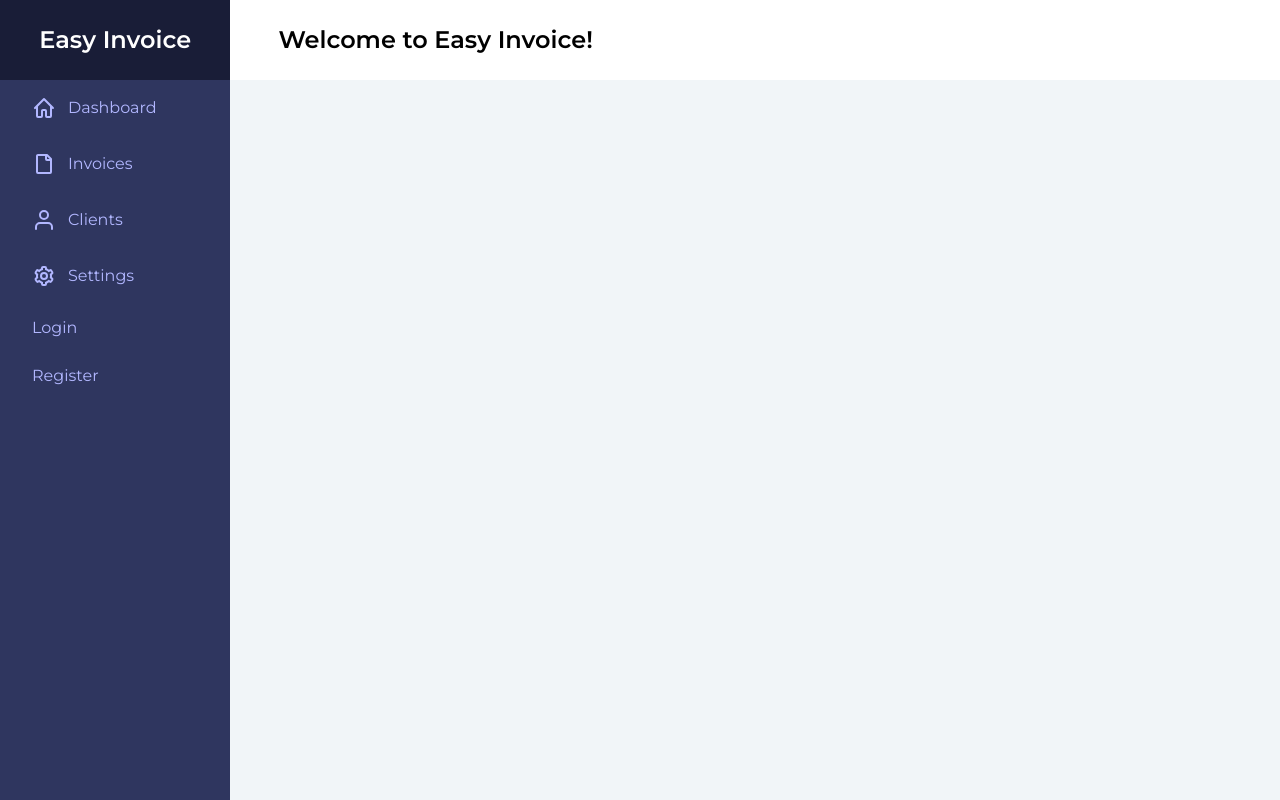
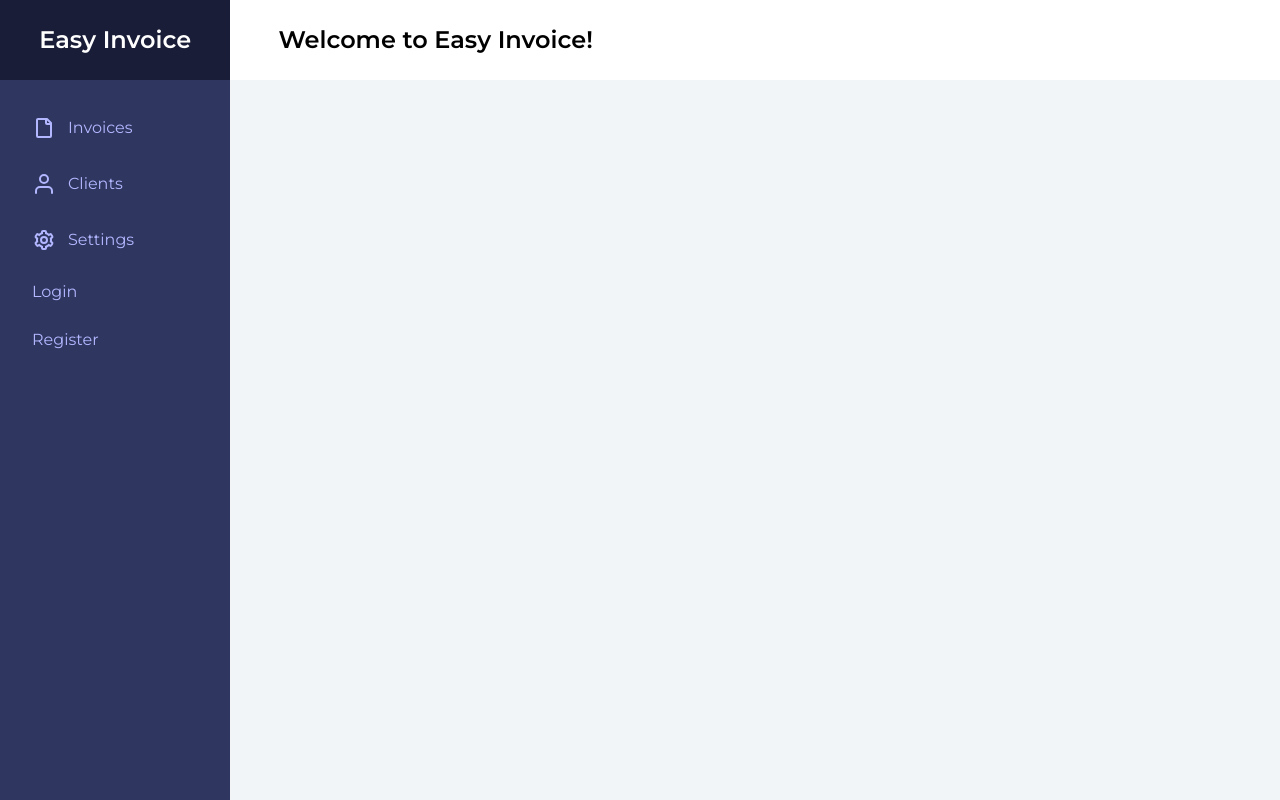
Before and after one commit to rprema/easy-invoice, an Angular app: page / in a window 1280 px wide. Built offline with nearby package versions, Linux system fonts and the light colour scheme.

Commit message:
Update menu component.

```diff
--- a/src/app/components/menu/menu.component.html
+++ b/src/app/components/menu/menu.component.html
@@ -1,14 +1,14 @@
 <nav class="sidebar-nav">
   <div class="sidebar-nav__items">
-    <div class="sidebar-nav__item">
-      <a routerLink="/dashboard" routerLinkActive="active">
-        <svg xmlns="http://www.w3.org/2000/svg" viewBox="0 0 24 24" width="24" height="24">
-          <path class="heroicon-ui"
-                d="M13 20v-5h-2v5a2 2 0 0 1-2 2H6a2 2 0 0 1-2-2v-7.59l-.3.3a1 1 0 1 1-1.4-1.42l9-9a1 1 0 0 1 1.4 0l9 9a1 1 0 0 1-1.4 1.42l-.3-.3V20a2 2 0 0 1-2 2h-3a2 2 0 0 1-2-2zm5 0v-9.59l-6-6-6 6V20h3v-5c0-1.1.9-2 2-2h2a2 2 0 0 1 2 2v5h3z"/>
-        </svg>
-        Dashboard
-      </a>
-    </div>
+<!--    <div class="sidebar-nav__item">-->
+<!--      <a routerLink="/dashboard" routerLinkActive="active">-->
+<!--        <svg xmlns="http://www.w3.org/2000/svg" viewBox="0 0 24 24" width="24" height="24">-->
+<!--          <path class="heroicon-ui"-->
+<!--                d="M13 20v-5h-2v5a2 2 0 0 1-2 2H6a2 2 0 0 1-2-2v-7.59l-.3.3a1 1 0 1 1-1.4-1.42l9-9a1 1 0 0 1 1.4 0l9 9a1 1 0 0 1-1.4 1.42l-.3-.3V20a2 2 0 0 1-2 2h-3a2 2 0 0 1-2-2zm5 0v-9.59l-6-6-6 6V20h3v-5c0-1.1.9-2 2-2h2a2 2 0 0 1 2 2v5h3z"/>-->
+<!--        </svg>-->
+<!--        Dashboard-->
+<!--      </a>-->
+<!--    </div>-->
     <div class="sidebar-nav__item">
       <a routerLink="/invoices" routerLinkActive="active">
         <svg xmlns="http://www.w3.org/2000/svg" viewBox="0 0 24 24" width="24" height="24">
--- a/src/app/components/menu/menu.component.scss
+++ b/src/app/components/menu/menu.component.scss
@@ -4,6 +4,7 @@
   display: block;
   border: 0 solid #dae1e7;
   line-height: 1;
+  margin: 20px 0 0 0;
 
   .sidebar-nav__item {
     display: flex;
```
